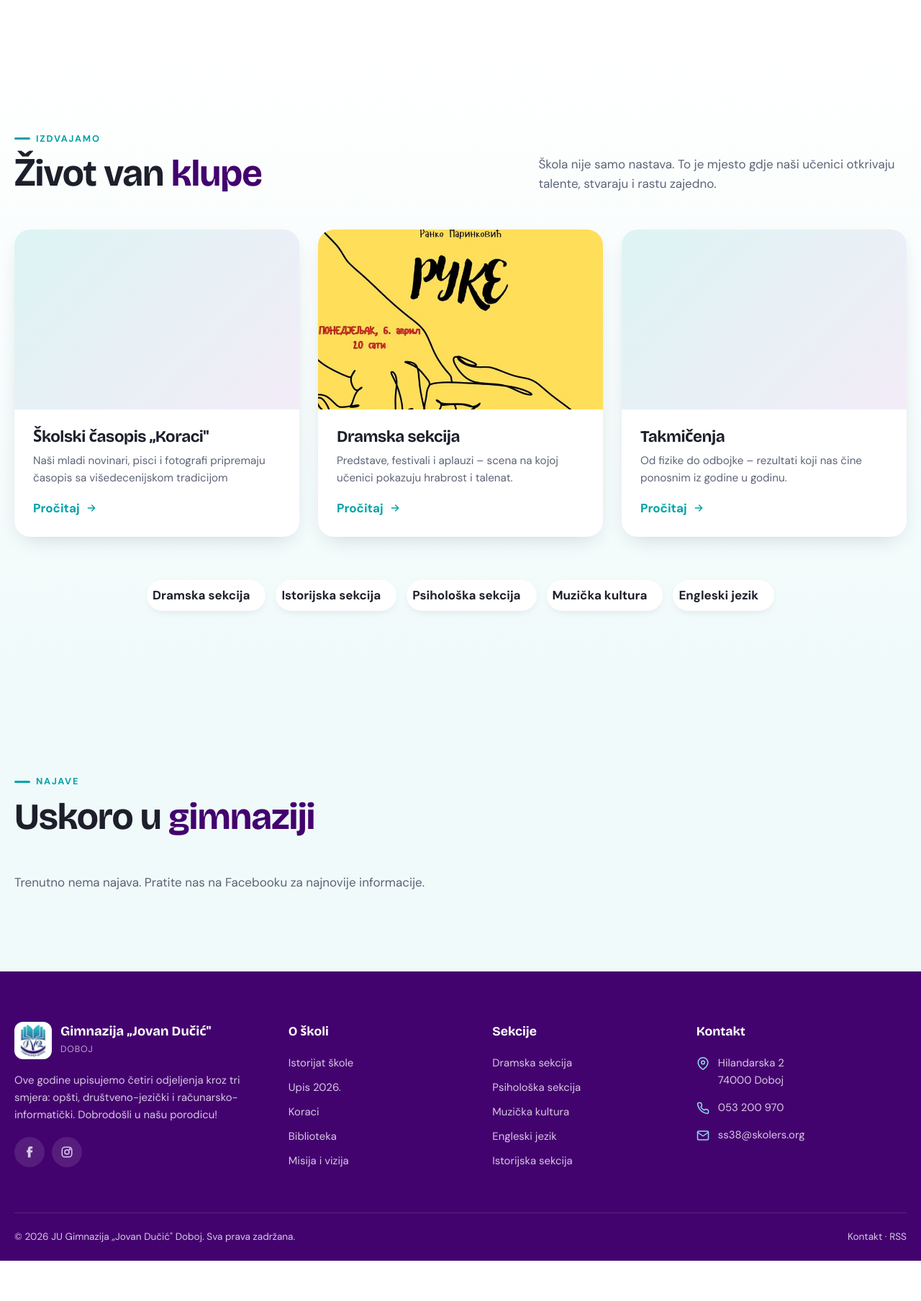
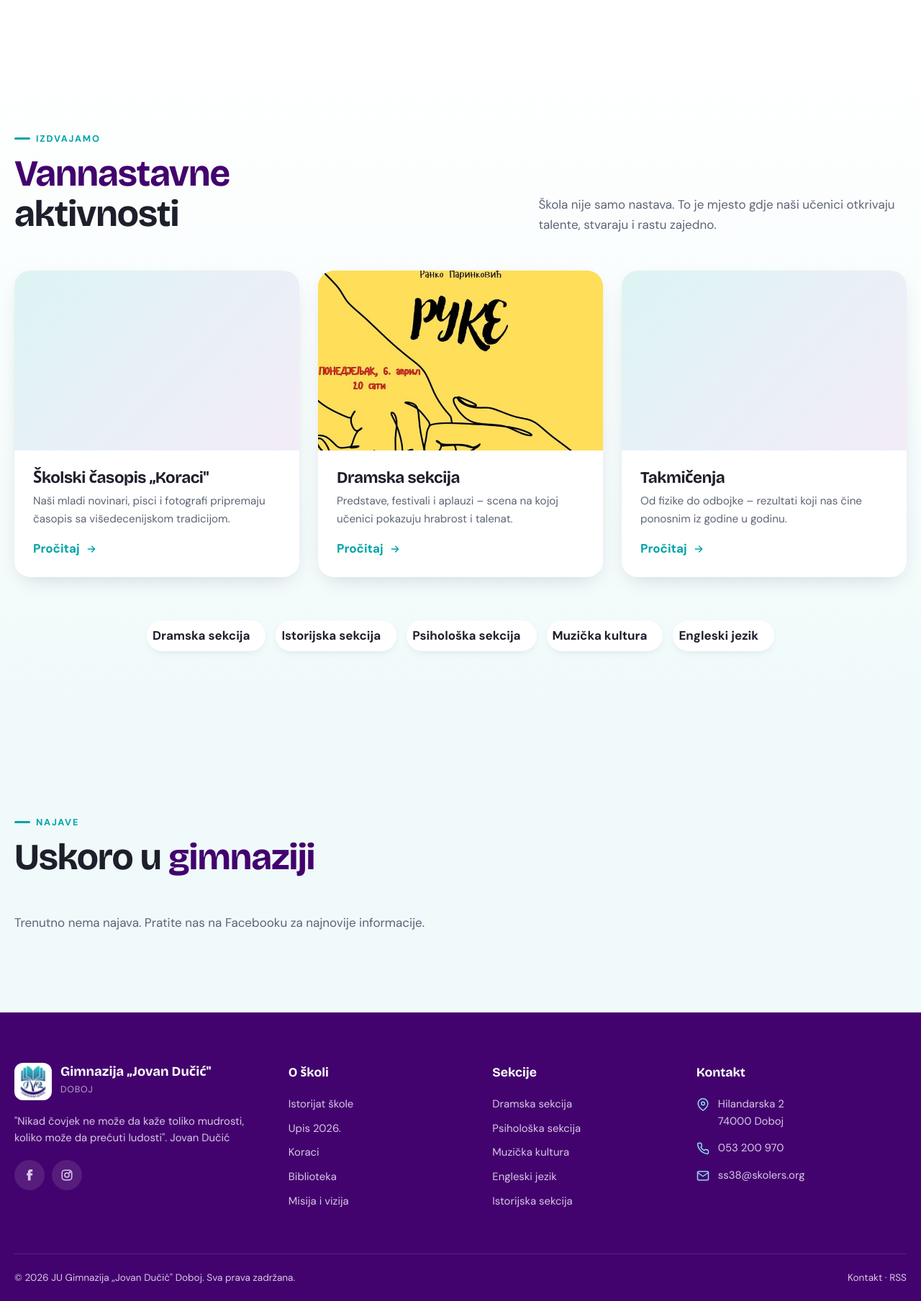
Before and after one commit to mladenSta/gimnazija, a Laravel app: page / in a window 1280 px wide. Shown: the part 2840-4648 px from the top of the page at 72% size. Before the commit the page ends 4592 px from the top, so only its background shows below. Run offline with Laravel 12, Linux system fonts and the light colour scheme; data comes from the database, SQL or seed files in the repository; data that the repository does not hold is empty; style sheets or scripts are compiled from the project's sources.

Commit message:
Sitne izmjene.

```diff
--- a/resources/views/site/home.blade.php
+++ b/resources/views/site/home.blade.php
@@ -69,7 +69,7 @@
                 @endforeach
             @endforeach
         </div>
-        <p class="ribbon-caption">~ Vannastavne aktivnosti ~</p>
+        <p class="ribbon-caption">~ Obrazovanje je najmoćnije oružje koje možete upotrijebiti da promijenite svijet. ~ Nelson Mandela</p>
     </section>
 @endif
 
@@ -99,7 +99,7 @@
         <div class="section-head reveal">
             <div>
                 <span class="eyebrow">Vijesti</span>
-                <h2>Šta je <em>novo</em> u školi</h2>
+                <h2>Šta je <em>novo</em> u školi?</h2>
             </div>
             <a href="/vijesti/" class="btn btn-outline">Sve vijesti <svg><use href="#i-arrow"/></svg></a>
         </div>
@@ -177,7 +177,7 @@
 {{-- ============ IZDVAJAMO + SEKCIJE (hardcoded) ============ --}}
 @php
     $featured = [
-        ['href' => '/koraci2/', 'title' => 'Školski časopis „Koraci"', 'text' => 'Naši mladi novinari, pisci i fotografi pripremaju časopis sa višedecenijskom tradicijom', 'image' => 'wp-content/uploads/2020/05/koraci-izdvojeno-600x600.jpg'],
+        ['href' => '/koraci2/', 'title' => 'Školski časopis „Koraci"', 'text' => 'Naši mladi novinari, pisci i fotografi pripremaju časopis sa višedecenijskom tradicijom.', 'image' => 'wp-content/uploads/2020/05/koraci-izdvojeno-600x600.jpg'],
         ['href' => '/dramska-sekcija/', 'title' => 'Dramska sekcija', 'text' => 'Predstave, festivali i aplauzi – scena na kojoj učenici pokazuju hrabrost i talenat.', 'image' => 'images/izdvajamo/dramska-ruke.jpg', 'position' => '50% 30%'],
         ['href' => '/category/takmicenja/', 'title' => 'Takmičenja', 'text' => 'Od fizike do odbojke – rezultati koji nas čine ponosnim iz godine u godinu.', 'image' => 'wp-content/uploads/2026/05/takmicenja-1-1.jpg', 'position' => '50% 15%'],
     ];
@@ -194,7 +194,7 @@
         <div class="section-head reveal">
             <div>
                 <span class="eyebrow">Izdvajamo</span>
-                <h2>Život van <em>klupe</em></h2>
+                <h2><em>Vannastavne</em> aktivnosti</h2>
             </div>
             <p>Škola nije samo nastava. To je mjesto gdje naši učenici otkrivaju talente, stvaraju i rastu zajedno.</p>
         </div>
--- a/resources/views/site/partials/footer.blade.php
+++ b/resources/views/site/partials/footer.blade.php
@@ -6,7 +6,7 @@
                     @include('site.partials.logo', ['inverse' => true])
                     <span class="brand-text"><strong>Gimnazija „Jovan Dučić"</strong><small>Doboj</small></span>
                 </a>
-                <p>Ove godine upisujemo četiri odjeljenja kroz tri smjera: opšti, društveno-jezički i računarsko-informatički. Dobrodošli u našu porodicu!</p>
+                <p>"Nikad čovjek ne može da kaže toliko mudrosti, koliko može da prećuti ludosti". Jovan Dučić</p>
                 <div class="socials">
                     <a href="{{ config('cms.social.facebook') }}" target="_blank" rel="noopener" aria-label="Facebook" title="Facebook"><svg><use href="#i-fb"/></svg></a>
                     <a href="{{ config('cms.social.instagram') }}" target="_blank" rel="noopener" aria-label="Instagram" title="Instagram"><svg><use href="#i-ig"/></svg></a>
```
